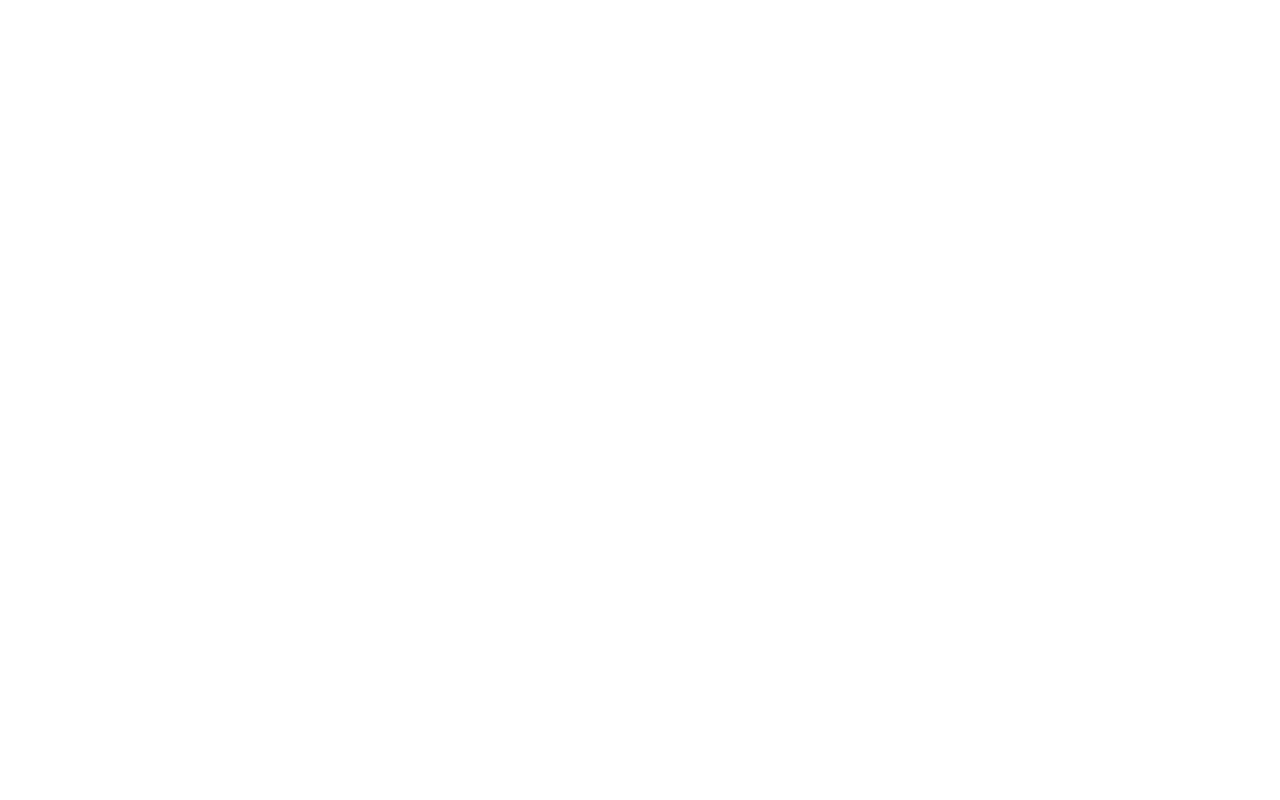
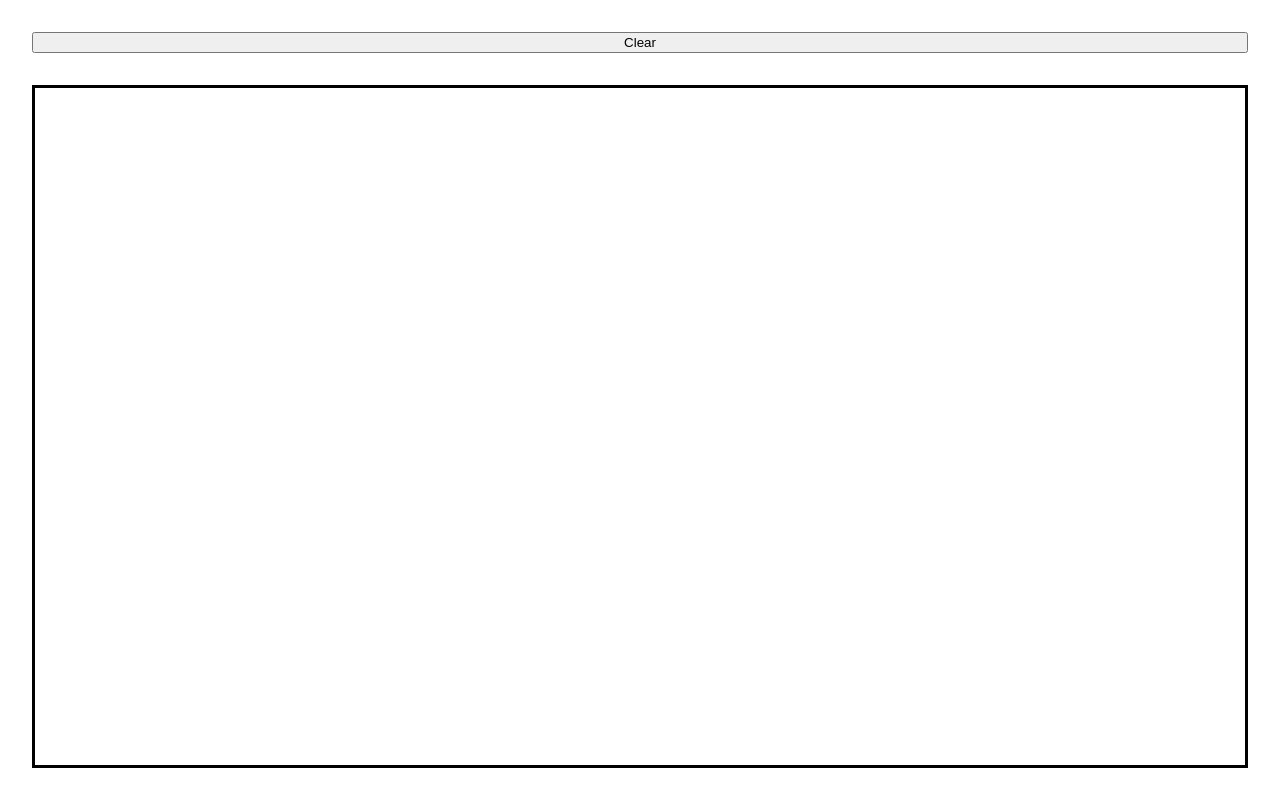
Before and after one commit to Elliot-Akande/etch-a-sketch, a plain HTML site: page index.html in a window 1280 px wide. Drawn offline with Linux system fonts and the light colour scheme.

Commit message:
Implement changing div color to black on hover

```diff
--- a/index.html
+++ b/index.html
@@ -6,9 +6,10 @@
     <meta name="viewport" content="width=device-width, initial-scale=1.0">
     <link rel="stylesheet" href="style.css"/>
     <script src="js.js" defer></script>
-    <title>Document</title>
+    <title>Etch-a-sketch</title>
 </head>
 <body>
-
+    <button id="clear">Clear</button>
+    <div id="grid"></div>
 </body>
 </html>
--- a/js.js
+++ b/js.js
@@ -0,0 +1,22 @@
+function createGrid(number){
+    const grid = document.querySelector("#grid");
+    for(let i = 0; i < number; i++){
+        const row = document.createElement("div");
+        row.classList.add("grid-row");
+
+        for(let x = 0; x < number; x++){
+        const item = document.createElement("div");
+        item.classList.add("grid-item");
+        row.appendChild(item);
+        }
+
+        grid.appendChild(row);
+    }
+}
+
+createGrid(16);
+
+const items = document.querySelectorAll(".grid-item");
+items.forEach(item => item.addEventListener("mouseenter", function(e){
+    item.style.backgroundColor = "black";
+}))
--- a/style.css
+++ b/style.css
@@ -0,0 +1,34 @@
+html,
+body {
+    height: 100%;
+}
+
+body {
+    display: flex;
+    flex-direction: column;
+    margin: 0;
+}
+
+#clear {
+    margin: 2rem;
+    margin-bottom: 0;
+}
+
+#grid {
+    border: 0.2rem solid black;
+    margin: 2rem;
+    flex-basis: 100%;
+    display: flex;
+    flex-direction: column;
+    flex: 1 1 100%;
+}
+
+.grid-row {
+    display: flex;
+    flex: auto;
+}
+
+.grid-item {
+    flex: auto;
+    /* background-color: black; */
+}
```
